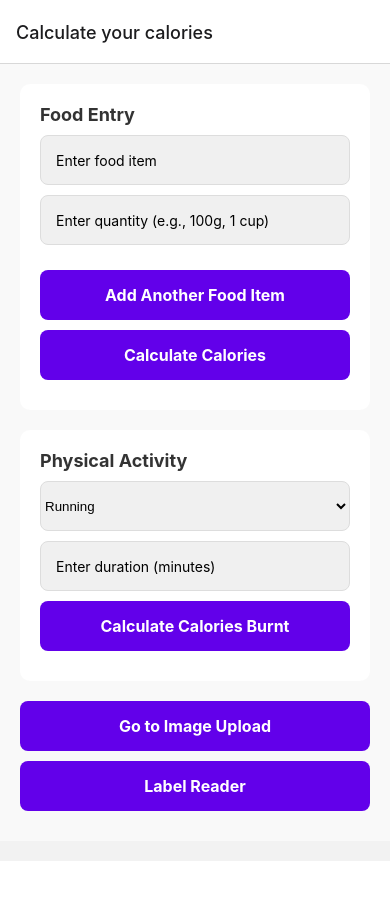
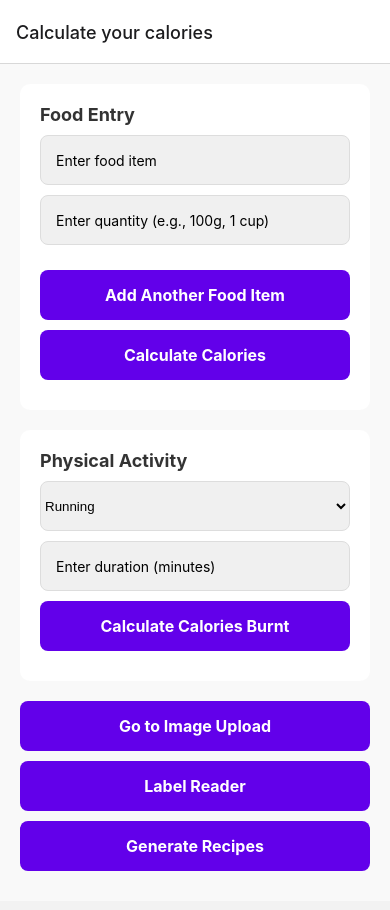
Before and after one commit to iakhil/Calorify, a React Native app: screen / in a window 390 px wide. Shown: the top 910 px of the page. Before the commit the page ends 861 px from the top, so only its background shows below. Built offline with nearby package versions, Linux system fonts and the light colour scheme.

Commit message:
Add recipe generator

```diff
--- a/App.js
+++ b/App.js
@@ -5,6 +5,7 @@ import { createStackNavigator } from '@react-navigation/stack';
 import ManualEntry from './components/ManualEntry';
 import ImageUpload from './components/ImageUpload'; // New screen
 import LabelUpload  from './components/LabelUpload';
+import RecipeGenerator from './components/RecipeGenerator';
 
 
 const Stack = createStackNavigator();
@@ -14,6 +15,7 @@ export default function App() {
     <NavigationContainer>
       <Stack.Navigator initialRouteName="ManualEntry">
         <Stack.Screen name="Calculate your calories" component={ManualEntry} />
+        <Stack.Screen name="Generate Recipes" component={RecipeGenerator}/>
         <Stack.Screen name="ImageUpload" component={ImageUpload} />
         <Stack.Screen name="LabelUpload" component={LabelUpload} />
       </Stack.Navigator>
--- a/components/ManualEntry.js
+++ b/components/ManualEntry.js
@@ -158,6 +158,10 @@ export default function ManualEntry() {
         <TouchableOpacity style={styles.button} onPress={() => navigation.navigate('LabelUpload')}>
           <Text style={styles.buttonText}>Label Reader</Text>
         </TouchableOpacity>
+
+        <TouchableOpacity style={styles.button} onPress={() => navigation.navigate('Generate Recipes')}>
+          <Text style={styles.buttonText}>Generate Recipes</Text>
+        </TouchableOpacity>
       </View>
     </ScrollView>
   );
--- /dev/null
+++ b/components/RecipeGenerator.js
@@ -0,0 +1,112 @@
+import React, { useState } from 'react';
+import { View, Text, TextInput, TouchableOpacity, FlatList, StyleSheet } from 'react-native';
+import axios from 'axios';
+import { OPENAI_API_KEY } from '@env';
+
+const RecipeGenerator = () => {
+  const [ingredients, setIngredients] = useState('');
+  const [recipes, setRecipes] = useState([]);
+  const [loading, setLoading] = useState(false);
+
+  const generateRecipes = async () => {
+    setLoading(true);
+    try {
+      const response = await axios.post(
+        'https://api.openai.com/v1/chat/completions',
+        {
+          model: 'gpt-4',
+          messages: [
+            { role: "system", content: "You are a helpful assistant for food calorie counting. You only provide recipes. Think of unique variety of recipes from the given ingredients. STRICTLY USE THE GIVEN INGREDIENTS. DO NOT SAY ANYTHING ELSE. ONLY PROVIDE THE RECIPES, THAT IS IT!" },
+            { role: "user", content: `Please provide a recipe using ${ingredients}` }
+          ],
+          max_tokens: 150,
+          temperature: 0.7,
+        },
+        {
+          headers: {
+            'Content-Type': 'application/json',
+            'Authorization': `Bearer ${OPENAI_API_KEY}`,
+          },
+        }
+      );
+
+      setRecipes(response.data.choices[0].message.content.split('\n').filter((item) => item));
+    } catch (error) {
+      console.error('Error generating recipes:', error);
+    }
+    setLoading(false);
+  };
+
+  return (
+    <View style={styles.container}>
+      <Text style={styles.title}>Recipe Generator</Text>
+      <TextInput
+        style={styles.input}
+        placeholder="Enter ingredients (e.g., tomatoes, onions, garlic)"
+        value={ingredients}
+        onChangeText={setIngredients}
+      />
+      <TouchableOpacity style={styles.button} onPress={generateRecipes} disabled={loading}>
+        <Text style={styles.buttonText}>{loading ? 'Generating...' : 'Generate Recipes'}</Text>
+      </TouchableOpacity>
+      <FlatList
+        data={recipes}
+        keyExtractor={(item, index) => index.toString()}
+        renderItem={({ item }) => (
+          <View style={styles.recipeItem}>
+            <Text style={styles.recipeText}>{item}</Text>
+          </View>
+        )}
+      />
+    </View>
+  );
+};
+
+const styles = StyleSheet.create({
+  container: {
+    flex: 1,
+    padding: 20,
+    backgroundColor: '#f8f8f8',
+  },
+  title: {
+    fontSize: 24,
+    fontWeight: 'bold',
+    marginBottom: 20,
+  },
+  input: {
+    height: 50,
+    borderColor: '#ccc',
+    borderWidth: 1,
+    paddingHorizontal: 10,
+    marginBottom: 20,
+    borderRadius: 8,
+  },
+  button: {
+    backgroundColor: '#007BFF',
+    paddingVertical: 15,
+    borderRadius: 8,
+    alignItems: 'center',
+    marginBottom: 20,
+  },
+  buttonText: {
+    color: '#fff',
+    fontWeight: 'bold',
+    fontSize: 16,
+  },
+  recipeItem: {
+    padding: 15,
+    backgroundColor: '#fff',
+    borderRadius: 8,
+    marginBottom: 10,
+    shadowColor: '#000',
+    shadowOffset: { width: 0, height: 2 },
+    shadowOpacity: 0.1,
+    shadowRadius: 4,
+    elevation: 2,
+  },
+  recipeText: {
+    fontSize: 16,
+  },
+});
+
+export default RecipeGenerator;
```
